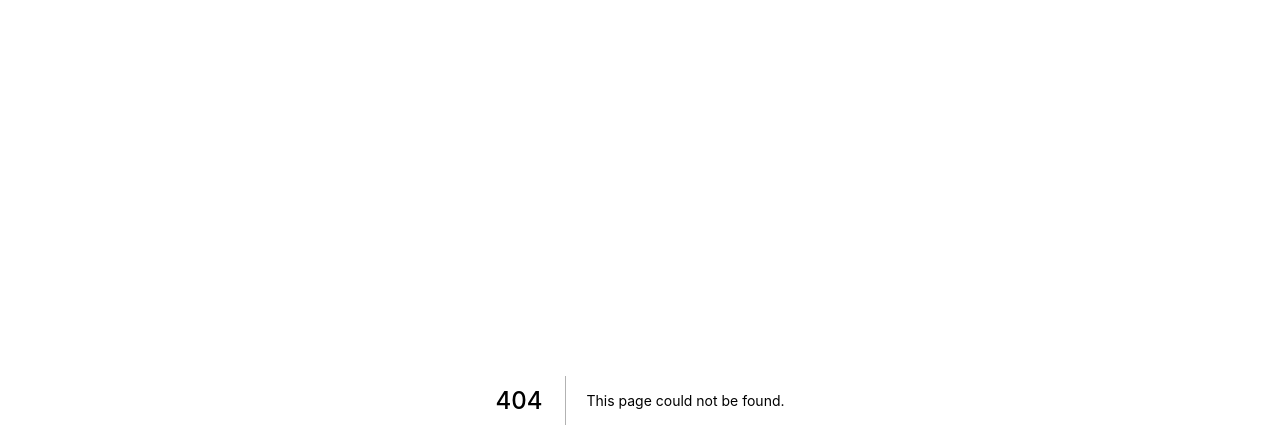
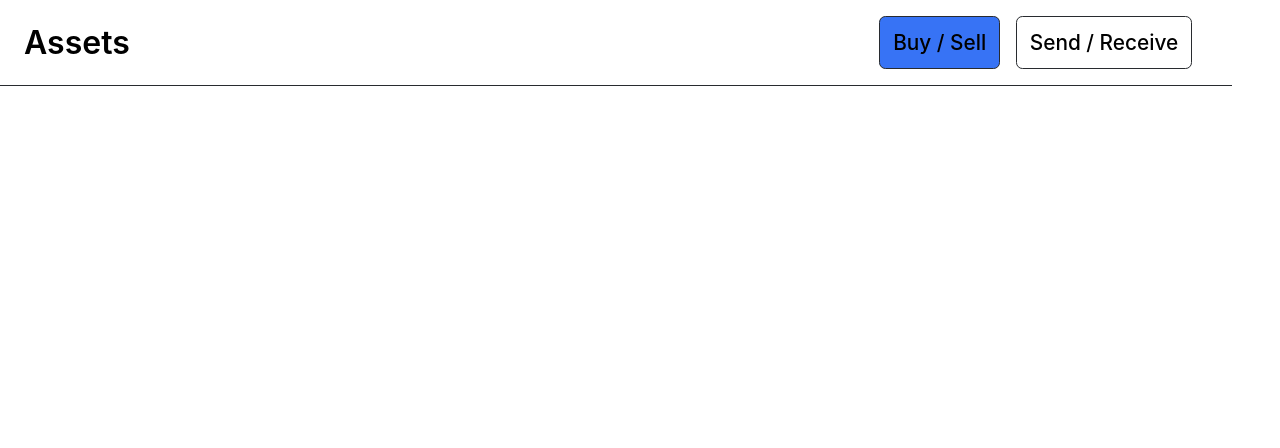
Before and after one commit to Alexx-Viv/coinbase-blockchain-app, a Next.js app: page /Dashboard in a window 1280 px wide. Before the commit this address had no page. Shown: the top 448 px of the page. Built offline with nearby package versions, Linux system fonts and the light colour scheme; what @3rdweb/hooks would draw is missing.

Commit message:
Add Header

```diff
--- /dev/null
+++ b/components/Header.js
@@ -0,0 +1,49 @@
+import React from 'react'
+import styled from 'styled-components'
+
+const Header = () => {
+  return (
+    <Wrapper>
+      <Title>Assets</Title>
+      <ButtonContainer>
+        <Button style={{ backgroundColor: '#3773f5', color: '#000' }}>
+          Buy / Sell
+        </Button>
+        <Button>Send / Receive</Button>
+      </ButtonContainer>
+    </Wrapper>
+  )
+}
+
+export default Header
+
+const Wrapper = styled.div`
+  width: calc(100% - 3rem);
+  padding: 1rem 1.5rem;
+  border-bottom: 1px solid #282b2f;
+  display: flex;
+  align-items: center;
+`
+
+const Title = styled.div`
+  font-size: 2rem;
+  font-weight: 600;
+  flex: 1;
+`
+
+const ButtonContainer = styled.div`
+  display: flex;
+`
+
+const Button = styled.div`
+  border: 1px solid #282b2f;
+  padding: 0.8rem;
+  font-size: 1.3rem;
+  font-weight: 500;
+  border-radius: 0.4rem;
+  margin-right: 1rem;
+
+  &:hover {
+    cursor: pointer;
+  }
+`
--- /dev/null
+++ b/pages/Dashboard.js
@@ -0,0 +1,8 @@
+import React from 'react'
+import Header from '../components/Header'
+
+const Dashboard = ({ address }) => {
+  return <Header />
+}
+
+export default Dashboard
```
Also changed, not shown: pages/index.js (+6 -1 lines).
